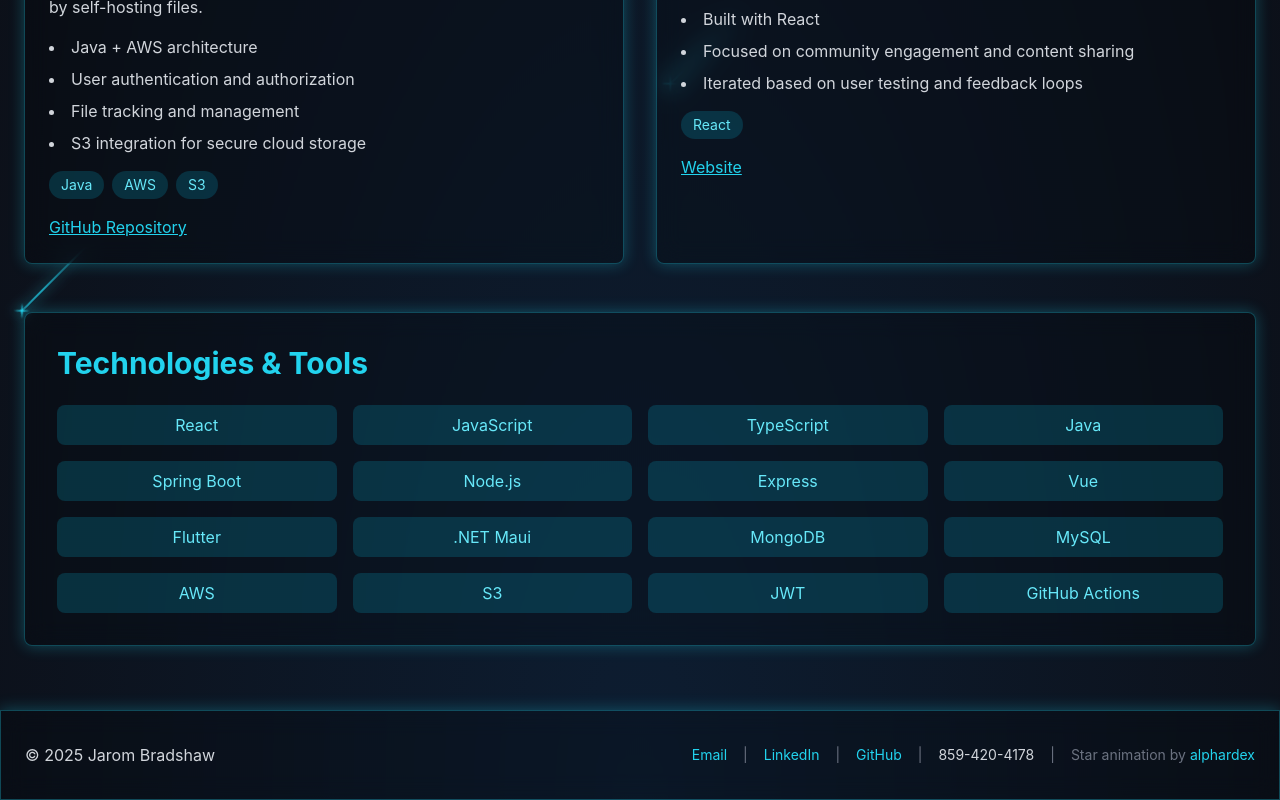
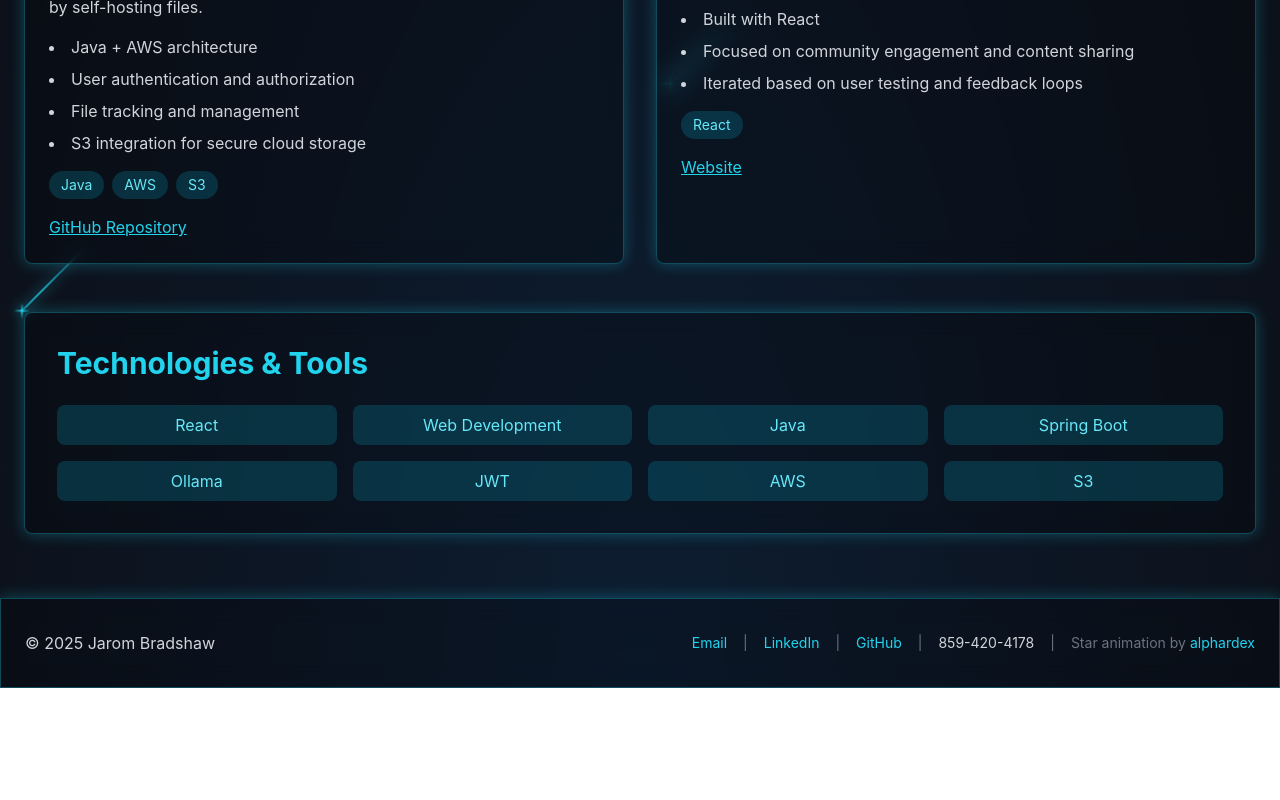
Before and after one commit to jarom-bradshaw/super-duper-adventure, a React (Vite) app: page /full-stack in a window 1280 px wide. Shown: the part 800-1600 px from the top of the page. After the commit the page ends 1488 px from the top, so only its background shows below. Built offline with nearby package versions, Linux system fonts and the light colour scheme.

Commit message:
Fixing the technologies and tools to match the project
Thanks, Joseph Rubles

```diff
--- a/src/pages/Extensions.tsx
+++ b/src/pages/Extensions.tsx
@@ -32,9 +32,6 @@ const Extensions = () => {
                 {[
                   'Chrome Extension',
                   'JavaScript',
-                  'Manifest V3',
-                  'DOM Manipulation',
-                  'Web APIs',
                 ].map((tech) => (
                   <div
                     key={tech}
--- a/src/pages/FullStack.tsx
+++ b/src/pages/FullStack.tsx
@@ -31,21 +31,13 @@ const FullStack = () => {
               <div className="grid grid-cols-2 md:grid-cols-4 gap-4">
                 {[
                   'React',
-                  'JavaScript',
-                  'TypeScript',
+                  'Web Development',
                   'Java',
                   'Spring Boot',
-                  'Node.js',
-                  'Express',
-                  'Vue',
-                  'Flutter',
-                  '.NET Maui',
-                  'MongoDB',
-                  'MySQL',
+                  'Ollama',
+                  'JWT',
                   'AWS',
                   'S3',
-                  'JWT',
-                  'GitHub Actions',
                 ].map((tech) => (
                   <div
                     key={tech}
--- a/src/pages/Games.tsx
+++ b/src/pages/Games.tsx
@@ -28,11 +28,11 @@ const Games = () => {
               </h2>
               <div className="grid grid-cols-2 md:grid-cols-4 gap-4">
                 {[
-                  'Godot Engine',
+                  'Godot',
                   'Unity',
                   'C#',
                   '3D Game Development',
-                  'Cross-Platform Deployment',
+                  'Game Development',
                 ].map((tech) => (
                   <div
                     key={tech}
--- a/src/pages/ML.tsx
+++ b/src/pages/ML.tsx
@@ -33,13 +33,15 @@ const ML = () => {
               {[
                 'Python',
                 'Ollama',
-                'Pandas & NumPy',
+                'Pandas',
                 'Seaborn',
-                'Scikit-learn',
+                'Machine Learning',
+                'RNN',
+                'NLP',
                 'XGBoost',
                 'Neural Networks',
-                'RNN',
                 'Random Forest',
+                'Kaggle',
               ].map((tech) => (
                 <div
                   key={tech}
--- a/src/pages/Mobile.tsx
+++ b/src/pages/Mobile.tsx
@@ -28,13 +28,7 @@ const Mobile = () => {
               <div className="grid grid-cols-2 md:grid-cols-4 gap-4">
                 {[
                   '.NET Maui',
-                  'Flutter',
-                  'React Native',
                   'MongoDB',
-                  'Bluetooth',
-                  'Cross-Platform',
-                  'iOS',
-                  'Android',
                 ].map((tech) => (
                   <div
                     key={tech}
```
